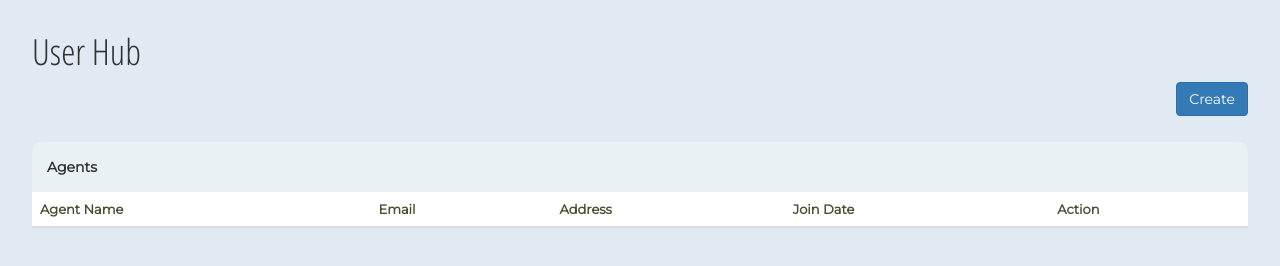
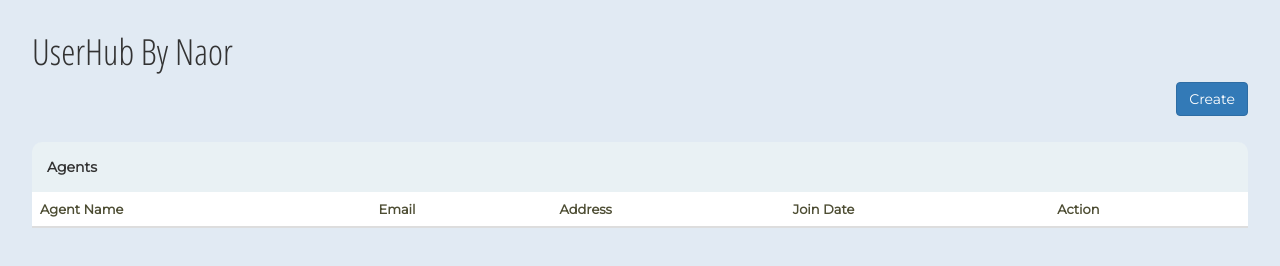
Before and after one commit to NaorHai/webapp-userhub, a website: page index.html in a window 1280 px wide. Drawn offline with nearby package versions, Linux system fonts and the light colour scheme; no server answers.

Commit message:
rest modifications

```diff
--- a/index.html
+++ b/index.html
@@ -10,10 +10,10 @@
 	<script src="app.js"></script>
 
 
-<title>UserHub</title>
+<title>UserHub By Naor</title>
 </head>
 <body ng-app="userHub" ng-controller="userHubCtrl">
-	<h1 class="title">User Hub</h1>
+	<h1 class="title">UserHub By Naor</h1>
 <a href="#{{modal1}}" class="btn btn-primary create" data-toggle="modal">Create</a>
 	<div id="omnibar">{{users.length}} Agents</div>
 	  <table class="table">
```
Also changed, not shown: modal.tpl.html (+0 -1 lines).
